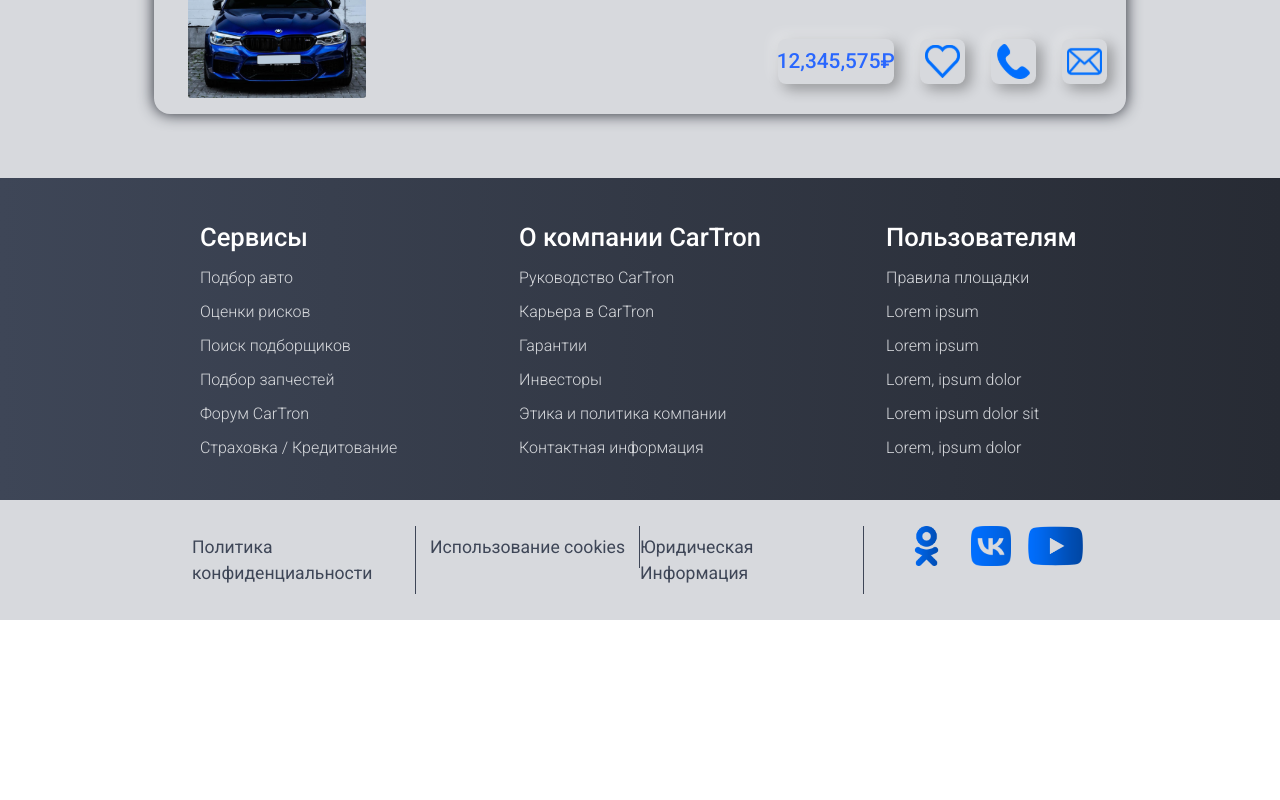
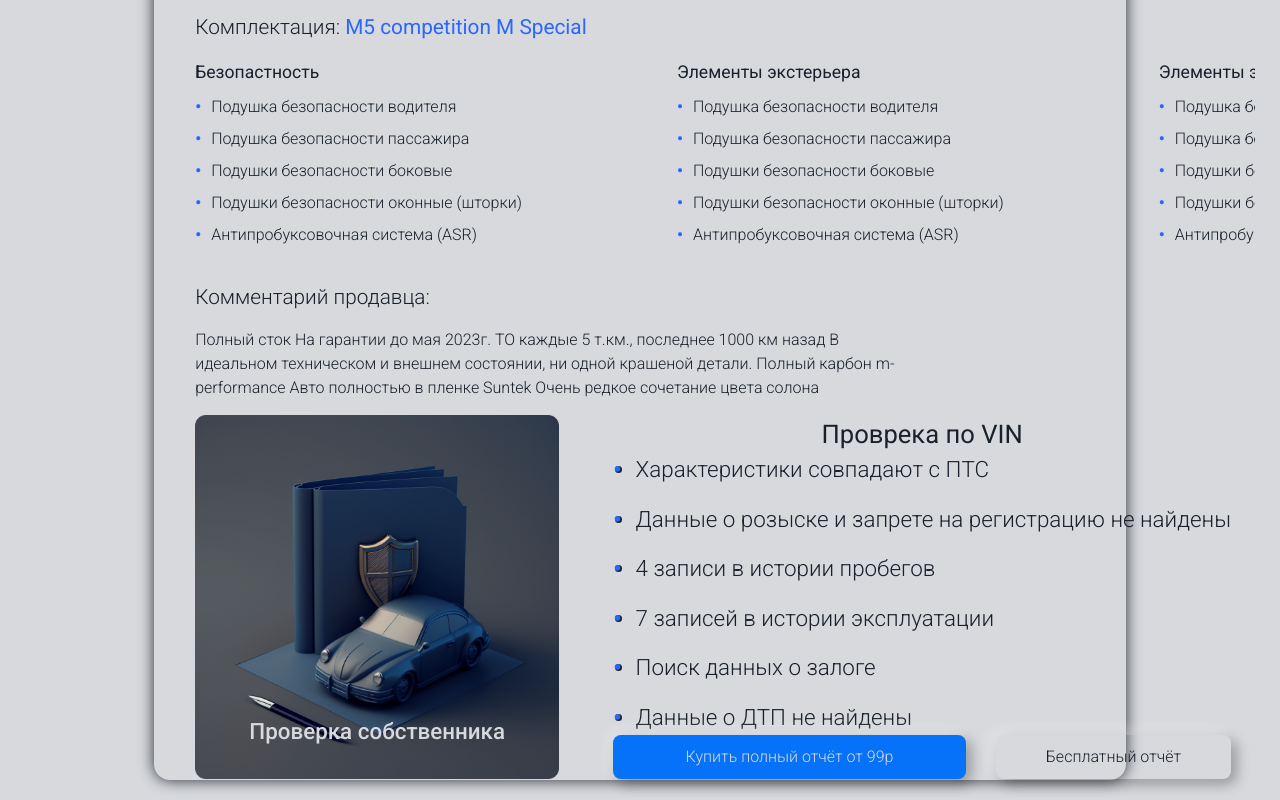
Before and after one commit to Saivelin/car, a Next.js app: page /vehicles/1 in a window 1280 px wide. Shown: the part 860-1660 px from the top of the page. Before the commit the page ends 1480 px from the top, so only its background shows below. Built offline with nearby package versions, Linux system fonts and the light colour scheme.

Commit message:
promo .5

```diff
--- /dev/null
+++ b/src/components/Promo.jsx
@@ -0,0 +1,26 @@
+const Promo = ({ propertyes }) => {
+    return (
+        <div className="promo">
+            <div className="promo__image" style={{ backgroundImage: "url('/vin.webp')" }}>
+                <p>Проверка собственника</p>
+            </div>
+            <div className="promo__about">
+                <h3>Проврека по VIN</h3>
+                <ul className="promo__list">
+                    <li className="promo__list-item">Характеристики совпадают с ПТС</li>
+                    <li className="promo__list-item">Данные о розыске и запрете на регистрацию не найдены</li>
+                    <li className="promo__list-item">4 записи в истории пробегов</li>
+                    <li className="promo__list-item">7 записей в истории эксплуатации</li>
+                    <li className="promo__list-item">Поиск данных о залоге</li>
+                    <li className="promo__list-item">Данные о ДТП не найдены</li>
+                </ul>
+                <div className="promo__btnsWrapper">
+                    <button className="promo__btn">Купить полный отчёт от 99р</button>
+                    <button className="promo__btn">Бесплатный отчёт</button>
+                </div>
+            </div>
+        </div>
+    );
+};
+
+export default Promo;
--- /dev/null
+++ b/src/components/VehicleDetails/PackageItem.jsx
@@ -0,0 +1,16 @@
+import React from 'react';
+
+const PackageItem = ({ pack }) => {
+    return (
+        <div className='packageItem'>
+            <p className='packageItem__title'>{pack.title}</p>
+            <ul className='packageItem__list'>
+                {pack.props.map((el) => {
+                    return <li className='packageItem__list-item'>{el}</li>
+                })}
+            </ul>
+        </div>
+    );
+};
+
+export default PackageItem;
--- a/src/components/YourAnnouncement.jsx
+++ b/src/components/YourAnnouncement.jsx
@@ -29,6 +29,7 @@ const YourAnnouncement = () => {
                 <img src="/prevarrow.webp" alt="" onClick={() => { slider.current.swiper.slidePrev() }} />
                 <Swiper
                     ref={slider}
+                    loop={true}
                     className='yourAnnouncement__sliderOfMain'
                     spaceBetween={10}
                     slidesPerView={1}
--- a/src/pages/vehicles/[id].jsx
+++ b/src/pages/vehicles/[id].jsx
@@ -1,4 +1,8 @@
+import PackageItem from "@/components/VehicleDetails/PackageItem";
 import { useState } from "react";
+import { Swiper, SwiperSlide } from 'swiper/react';
+import 'swiper/css';
+import Promo from "@/components/Promo";
 
 const vehicles = () => {
     const [vehicle, setVehicle] = useState({
@@ -63,7 +67,6 @@ const vehicles = () => {
                         })}
                     </div>
                 </div>
-                {/* <div className="vehicleDetails__main-detailsWrapper"> */}
                 <div className="vehicleDetails__main-details">
                     <div className="vehicleDetails__main-details-title">
                         <p className="">{vehicle.title}</p>
@@ -95,7 +98,67 @@ const vehicles = () => {
                         </div>
                     </div>
                 </div>
-                {/* </div> */}
+            </div>
+            <div className="vehicleDetails__package">
+                <h4 className="vehicleDetails__package-title">Комплектация: <span className="vehicleDetails__package-title-colored">{vehicle.package}</span></h4>
+                <div className="vehicleDetails__package-mainWrapper">
+                    <Swiper
+                        className='vehicleDetails__package-main'
+                        spaceBetween={0}
+                        slidesPerView={2.2}
+                        onSlideChange={() => console.log('slide change')}
+                        onSwiper={(swiper) => console.log(swiper)}
+                    >
+                        <SwiperSlide className='vehicleDetails__package-slide'>
+                            <PackageItem pack={{
+                                title: "Безопастность", props: [
+                                    "Подушка безопасности водителя",
+                                    "Подушка безопасности пассажира",
+                                    "Подушки безопасности боковые",
+                                    "Подушки безопасности оконные (шторки)",
+                                    "Антипробуксовочная система (ASR)"
+                                ]
+                            }} />
+                        </SwiperSlide>
+                        <SwiperSlide className='vehicleDetails__package-slide'>
+                            <PackageItem pack={{
+                                title: "Элементы экстерьера", props: [
+                                    "Подушка безопасности водителя",
+                                    "Подушка безопасности пассажира",
+                                    "Подушки безопасности боковые",
+                                    "Подушки безопасности оконные (шторки)",
+                                    "Антипробуксовочная система (ASR)"
+                                ]
+                            }} />
+                        </SwiperSlide>
+                        <SwiperSlide className='vehicleDetails__package-slide'>
+                            <PackageItem pack={{
+                                title: "Элементы экстерьера", props: [
+                                    "Подушка безопасности водителя",
+                                    "Подушка безопасности пассажира",
+                                    "Подушки безопасности боковые",
+                                    "Подушки безопасности оконные (шторки)",
+                                    "Антипробуксовочная система (ASR)"
+                                ]
+                            }} />
+                        </SwiperSlide>
+                    </Swiper>
+                </div>
+            </div>
+            <div className="vehicleDetails__comment">
+                <p className='vehicleDetails__comment-title'>Комментарий продавца:</p>
+                <p>
+                    Полный сток
+                    На гарантии до мая 2023г.
+                    ТО каждые 5 т.км., последнее 1000 км назад
+                    В идеальном техническом и внешнем состоянии, ни одной крашеной детали.
+                    Полный карбон m-performance
+                    Авто полностью в пленке Suntek
+                    Очень редкое сочетание цвета солона
+                </p>
+            </div>
+            <div className="vehicleDetails__adsComps">
+                <Promo />
             </div>
         </div>
     );
--- /dev/null
+++ b/src/styles/components/_promo.scss
@@ -0,0 +1,76 @@
+@import "../variables.scss";
+@import "../mixins.scss";
+
+.promo{
+    display: grid;
+    grid-template-columns: 1fr 2fr;
+    column-gap: 30px;
+    &__image{
+        background-size: 100%;
+        width: 100%;
+        color: $mainBgColor;
+        display: grid;
+        align-items: center;
+        text-align: center;
+        aspect-ratio: 1 / 1;
+        display: flex;
+        flex-direction: column;
+        justify-content: flex-end;
+        padding: 30px;
+        &>p{
+            font-size: max(16px, 1.4rem);
+            font-weight: 500;
+        }
+    }
+    &__about{
+        align-self: start;
+        row-gap: 0px;
+        display: grid;
+        justify-content: center;
+        height: 100%;
+        &>h3{
+            text-align: center;
+            font-size: max(24px, 1.6rem);
+            font-weight: 400;
+        }
+    }
+    &__list{
+        list-style: unset;
+        display: grid;
+        row-gap: max(12px, 1rem);
+        &-item{
+            margin-left: 1em;
+            font-size: max(16px, 1.4rem);
+        }
+        &-item::before{
+            content: "•";
+            color: $mainLight;
+            font-weight: 900;
+            display: inline-block;
+            width: 1em;
+            margin-left: -1em;
+        }
+    }
+    &__btnsWrapper{
+        display: grid;
+        column-gap: 30px;
+        grid-template-columns: 1.5fr 1fr;
+        align-self: flex-end;
+        &>:nth-child(1){
+            flex-grow: 2;
+            background-color: #0671F9;
+            color: $mainBgColor;
+        }
+        &>:nth-child(2){
+            flex-grow: 1;
+        }
+    }
+    &__btn{
+        border-radius: 8px;
+        text-align: center;
+        align-items: center;
+        width: 100%;
+        padding: clamp(0px, 10px, 10%);
+        @include box-shadow_dark-white;
+    }
+}
--- a/src/styles/components/_vehileDetails.scss
+++ b/src/styles/components/_vehileDetails.scss
@@ -8,6 +8,7 @@
     margin: 30px clamp(30px, 12%, 400px);
     padding: 16px;
     border-radius: 16px;
+    gap: clamp(10px, 1%, 100px);
     &__main{
         display: grid;
         grid-template-columns: 1.8fr 1fr;
@@ -99,4 +100,66 @@
             }
         }
     }
+    &__package{
+        padding: 0 max(10px, 2.3%);
+        display: flex;
+        row-gap: 15px;
+        flex-direction: column;
+        &-title{
+            font-size: max(16px, 1.3rem);
+            &-colored{
+                color: $mainLight;
+                font-weight: 400;
+            }
+        }
+        &-mainWrapper{
+            display: grid;
+            grid-auto-flow: column;
+            align-items: center;
+            column-gap: 5px;
+        }
+        &-main{
+            width: 100%;
+        }
+    }
+    &__comment{
+        padding: 0 max(10px, 2.3%);
+        display: flex;
+        flex-direction: column;
+        row-gap: 15px;
+        max-width: 70%;
+        margin-top: 20px;
+        &-title{
+            font-size: max(16px, 1.3rem);
+        }
+    }
+    &__adsComps{
+        padding: 0 max(10px, 2.3%);
+    }
 }
+
+
+.packageItem{
+    display: grid;
+    row-gap: 10px;
+    &__title{
+        font-size: max(14px, 1.1rem);
+        font-weight: 400;
+    }
+    &__list{
+        display: grid;
+        row-gap: 8px;
+        list-style: none;
+        &-item{
+            margin-left: 1em;
+        }
+        &-item::before{
+            content: "•";
+            color: $mainLight;
+            font-weight: 900;
+            display: inline-block;
+            width: 1em;
+            margin-left: -1em;
+        }
+    }
+}
--- a/src/styles/globals.scss
+++ b/src/styles/globals.scss
@@ -11,6 +11,7 @@
 @import "./components/userPageAddAnnouncement";
 @import "./components/yourAnnouncement";
 @import "./components/vehileDetails";
+@import "./components/promo";
 
 *{
     margin: 0;
```
Also changed, not shown: public/calculator.webp (added), public/vin.webp (added).
